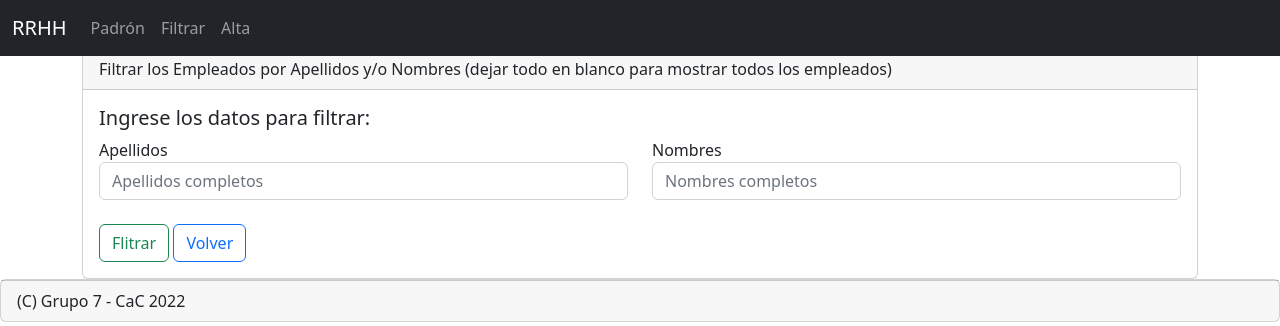
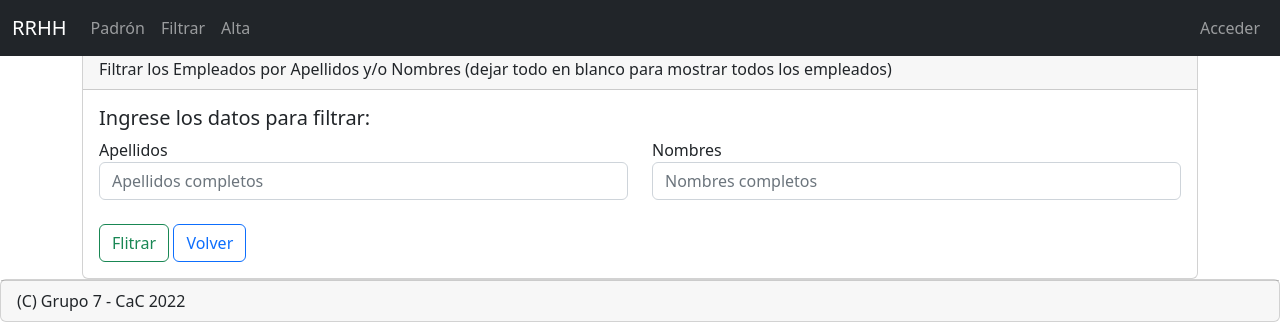
Before and after one commit to jltaglia/rrhh_dj, a Django app: page /personal/personal_filter/ in a window 1280 px wide. Shown: the top 326 px of the page. Run offline with Django 4.2, Linux system fonts and the light colour scheme; some libraries are stand-ins or nearby versions.

Commit message:
Agregado link al Admin de django

```diff
--- a/rrhh/personal/templates/personal/base.html
+++ b/rrhh/personal/templates/personal/base.html
@@ -28,6 +28,13 @@
                     </li>
                     <li class="nav-item">
                         <a class="nav-link nav-link" href="{% url 'personal-alta' %}" tabindex="-1">Alta</a>
+                    </li>
+                </ul>
+                <ul class="navbar-nav">
+                    <li class="nav-item">
+                        <a class="nav-link" href="/admin/">
+                            {% if request.user.is_staff %}Admin{% else %}Acceder{% endif %}
+                        </a>
                     </li>
                 </ul>
             </div>
```
